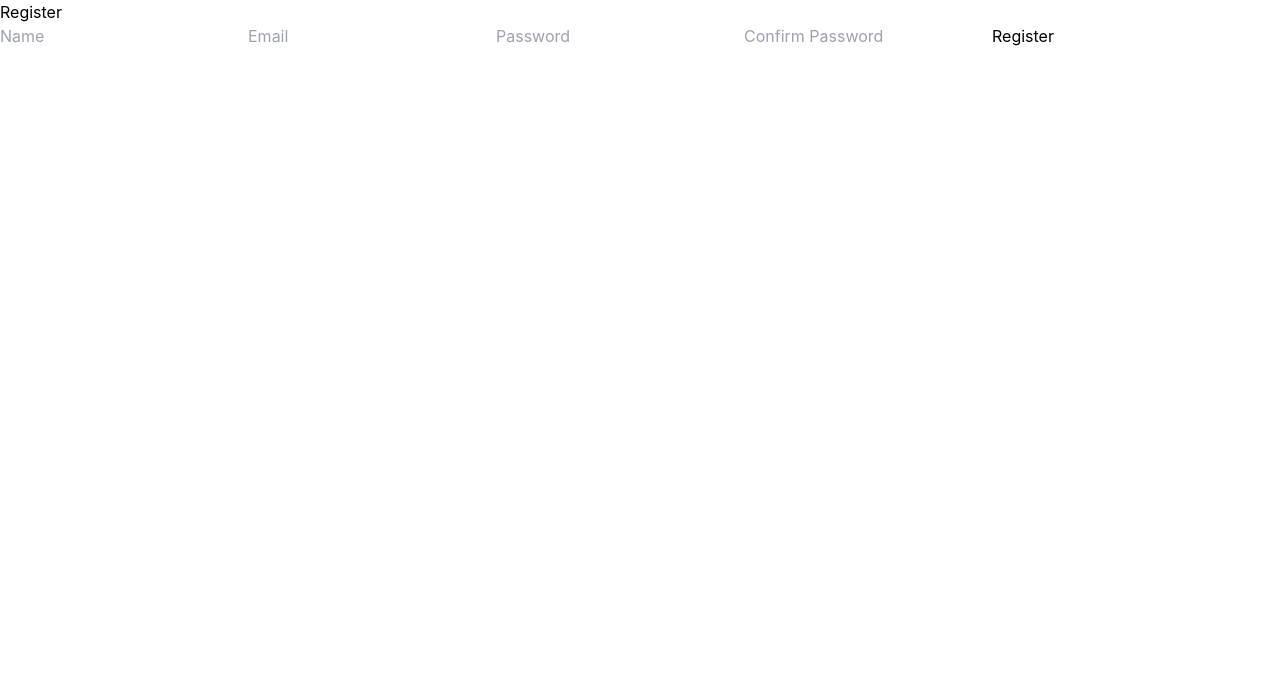
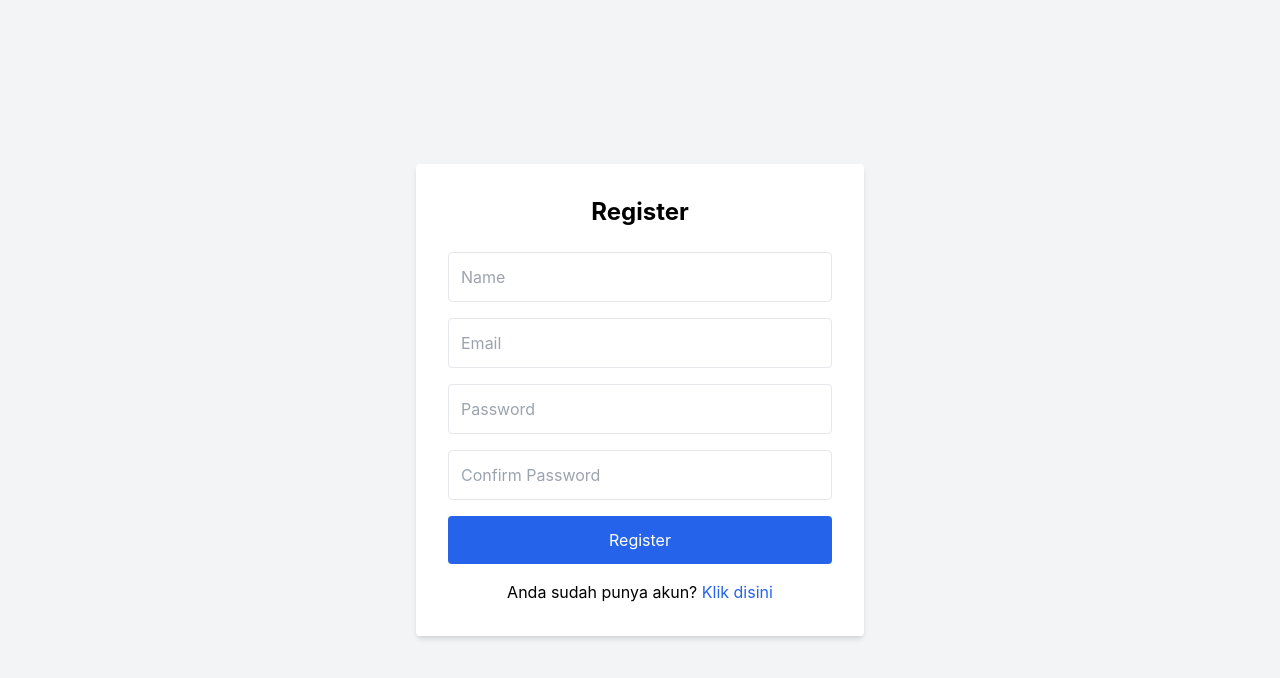
Before and after one commit to Fiffah/blog-frontend, a React (Create React App) app: page /register in a window 1280 px wide. Shown: the top 678 px of the page. Built offline with nearby package versions, Linux system fonts and the light colour scheme.

Commit message:
update UI on register

```diff
--- a/src/api.js
+++ b/src/api.js
@@ -12,12 +12,16 @@ const getCsrfToken = async () => {
 };
 export const register = async (name, email, password, passwordConfirmation, navigate) => {
     try {
+        console.log("Data yang dikirim:", { name, email, password, password_confirmation: passwordConfirmation });
+
         const response = await axios.post(`${API_URL}/register`, {
             name,
             email,
             password,
             password_confirmation: passwordConfirmation
         });
+
+        console.log("Response dari server:", response.data);
 
         const token = response.data.token;
         localStorage.setItem("token", token);
--- a/src/components/Login.js
+++ b/src/components/Login.js
@@ -19,7 +19,7 @@ const Login = () => {
     return (
         <div className="flex items-center justify-center min-h-screen bg-gray-100">
             <div className="w-full max-w-md p-8 bg-white rounded-lg shadow-md">
-                <h2 className="text-2xl font-semibold text-center mb-6">Halaman Login Blogging</h2>
+                <h2 className="text-2xl font-bold mb-6 text-center">Halaman Login Blogging</h2>
                 <form onSubmit={handleLogin} className="space-y-4">
                     <div>
                         <label className="block text-gray-700">Email</label>
--- a/src/components/Register.js
+++ b/src/components/Register.js
@@ -1,27 +1,83 @@
 import React, { useState } from 'react';
 import { register } from '../api';
+import { useNavigate, Link } from 'react-router-dom';
 
 const Register = () => {
     const [name, setName] = useState('');
     const [email, setEmail] = useState('');
     const [password, setPassword] = useState('');
     const [passwordConfirmation, setPasswordConfirmation] = useState('');
+    const [error, setError] = useState(null);
+    const navigate = useNavigate();
 
     const handleRegister = async (e) => {
         e.preventDefault();
-        await register(name, email, password, passwordConfirmation);
+        setError(null); // Reset error state
+
+        try {
+            await register(name, email, password, passwordConfirmation, navigate);
+        } catch (err) {
+            // Tangani error registrasi
+            setError(err.response?.data?.message || 'Registration failed');
+        }
     };
 
     return (
-        <div>
-            <h1>Register</h1>
-            <form onSubmit={handleRegister}>
-                <input value={name} onChange={(e) => setName(e.target.value)} placeholder="Name" />
-                <input type="email" value={email} onChange={(e) => setEmail(e.target.value)} placeholder="Email" />
-                <input type="password" value={password} onChange={(e) => setPassword(e.target.value)} placeholder="Password" />
-                <input type="password" value={passwordConfirmation} onChange={(e) => setPasswordConfirmation(e.target.value)} placeholder="Confirm Password" />
-                <button type="submit">Register</button>
-            </form>
+        <div className="min-h-screen flex items-center justify-center bg-gray-100">
+            <div className="bg-white p-8 rounded shadow-md w-full max-w-md">
+                <h2 className="text-2xl font-bold mb-6 text-center">Register</h2>
+
+                {error && (
+                    <div className="bg-red-100 text-red-700 p-3 mb-4 rounded">
+                        {error}
+                    </div>
+                )}
+
+                <form onSubmit={handleRegister} className="space-y-4">
+                    <input
+                        type="text"
+                        value={name}
+                        onChange={(e) => setName(e.target.value)}
+                        placeholder="Name"
+                        className="w-full p-3 border rounded"
+                        required
+                    />
+                    <input
+                        type="email"
+                        value={email}
+                        onChange={(e) => setEmail(e.target.value)}
+                        placeholder="Email"
+                        className="w-full p-3 border rounded"
+                        required
+                    />
+                    <input
+                        type="password"
+                        value={password}
+                        onChange={(e) => setPassword(e.target.value)}
+                        placeholder="Password"
+                        className="w-full p-3 border rounded"
+                        required
+                    />
+                    <input
+                        type="password"
+                        value={passwordConfirmation}
+                        onChange={(e) => setPasswordConfirmation(e.target.value)}
+                        placeholder="Confirm Password"
+                        className="w-full p-3 border rounded"
+                        required
+                    />
+                    <button type="submit" className="w-full bg-blue-600 text-white py-3 rounded hover:bg-blue-700">
+                        Register
+                    </button>
+                </form>
+
+                <p className="text-center mt-4">
+                    Anda sudah punya akun?{' '}
+                    <Link to="/login" className="text-blue-600 hover:underline">
+                        Klik disini
+                    </Link>
+                </p>
+            </div>
         </div>
     );
 };
```
